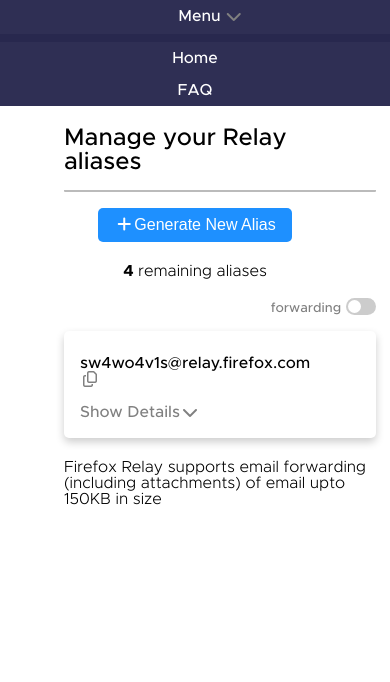
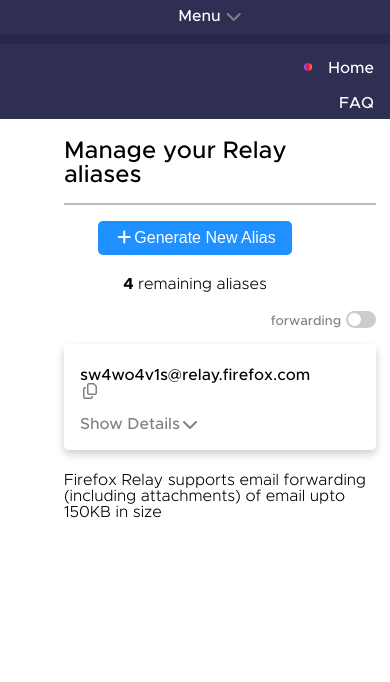
Before and after one commit to saifaldin14/Temp, a website: page index.html in a window 390 px wide. Both pictures are taken after a click on the link "Menu". Shown: the part 79-761 px from the top of the page. Drawn offline with Linux system fonts and the light colour scheme.

Commit message:
Added coloured bullet to mobile view

```diff
--- a/assets/styles.css
+++ b/assets/styles.css
@@ -57,14 +57,28 @@
   padding: 1rem;
 }
 
-.navbar-links li a:hover {
-  /* border-bottom: 1px solid var(--navGradient); */
+#underlined-home {
+  background: var(--navGradient) left bottom #28284e no-repeat;
+  background-size: 80% 2px;
+  background-position: center 80%;
+}
+
+/* .navbar-links li a:hover {
   text-align: center;
   display: inline-block;
   margin: 0px;
   background: var(--navGradient) left bottom #28284e no-repeat;
   background-size: 80% 2px;
   background-position: center 80%;
+} */
+
+.colored-bullet {
+  display: flex;
+  flex-direction: row;
+}
+
+#colored-dot {
+  display: none;
 }
 
 #icon-link {
@@ -573,6 +587,10 @@
     display: flex;
   }
 
+  .menu-padding {
+    padding: 0.3rem;
+  }
+
   .navbar-links {
     display: none;
     width: 100%;
@@ -582,12 +600,23 @@
     padding-top: 0.5rem;
     width: 100%;
     flex-direction: column;
+    align-items: flex-end;
+    background-color: #2f2f54;
   }
 
   .navbar-links ul li {
-    text-align: center;
-    background-color: #2f2f54;
+    text-align: right;
   }
+
+  /* .navbar-links ul #colored-bullet::before {
+    content: "\2022";
+    color: red;
+    font-size: 30px;
+    font-weight: bold;
+    display: inline-block;
+    width: 1em;
+    margin-left: -1em;
+  } */
 
   .navbar-links ul li a {
     padding: 0.5rem 1rem;
@@ -595,6 +624,27 @@
 
   .navbar-links.active {
     display: flex;
+    align-items: flex-end;
+  }
+
+  #colored-dot {
+    height: 0.5rem;
+    width: 0.5rem;
+    background: var(--navGradient) no-repeat;
+    margin-right: 0rem;
+    margin-top: 0.7rem;
+    display: flex;
+  }
+
+  #underlined-home {
+    background: none;
+    background-color: #2f2f54;
+    background-size: none;
+    background-position: none;
+    /* display: list-item;
+    list-style-type: disc;
+    list-style-position: inside;
+    */
   }
 
   #icon-link {
--- a/index.html
+++ b/index.html
@@ -40,9 +40,17 @@
             ></i>
           </a>
         </div>
+        <div class="menu-padding"></div>
         <div class="navbar-links">
           <ul>
-            <li><a href="#" class="font-metropolis">Home</a></li>
+            <li>
+              <div class="colored-bullet">
+                <div id="colored-dot" class="dot"></div>
+                <a href="#" id="underlined-home" class="font-metropolis"
+                  >Home</a
+                >
+              </div>
+            </li>
             <li><a href="#" class="font-metropolis">FAQ</a></li>
             <li>
               <a href="#" id="icon-link"> <i class="fas fa-th fa-2x"></i> </a>
```
